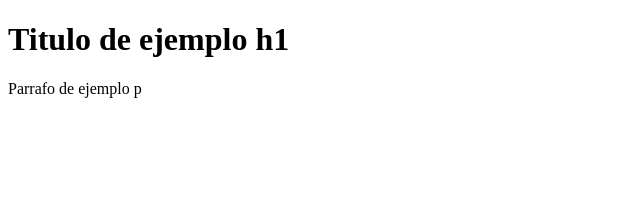
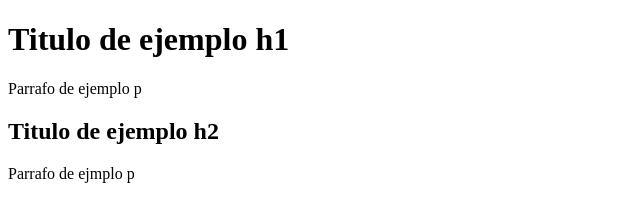
Before and after one commit to MarcosGG7/UD-5_Tarea5_MarcosGarcia_Remote, a plain HTML site: page index.html in a window 1280 px wide. Shown: the whole page, without its empty margins (0-640 px from the left). Drawn offline with Linux system fonts and the light colour scheme.

Commit message:
Segunda modificacion Daniel

```diff
--- a/index.html
+++ b/index.html
@@ -7,5 +7,7 @@
     <body>
         <h1>Titulo de ejemplo h1</h1>
         <p>Parrafo de ejemplo p</p>
+        <h2>Titulo de ejemplo h2</h2>
+        <p>Parrafo de ejmplo p</p>
     </body>
 </html>
```
